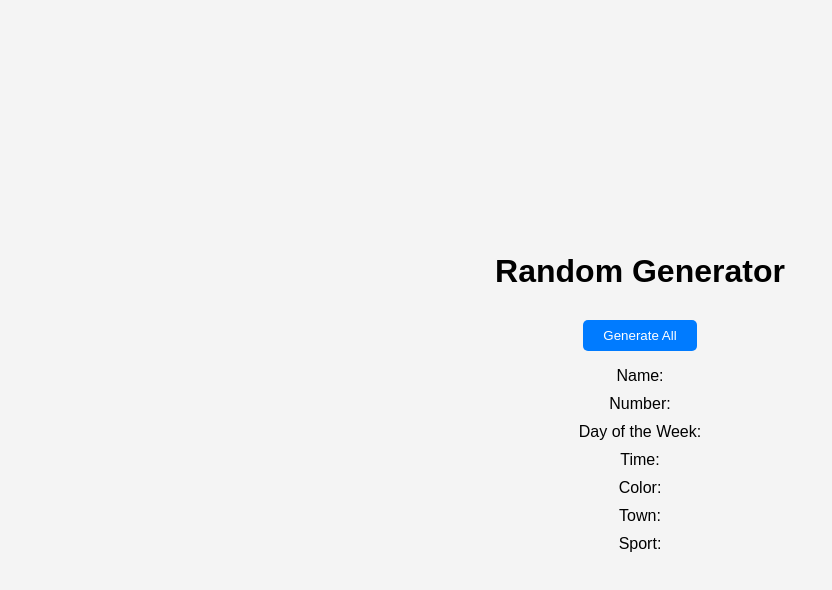
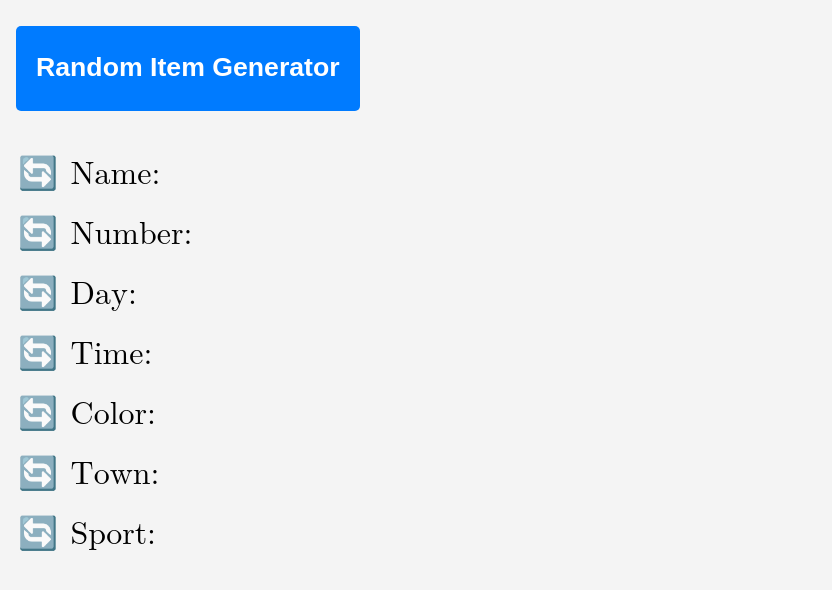
Before and after one commit to dnslp/random, a plain HTML site: page index.html in a window 1280 px wide. Shown: the whole page, without its empty margins (0-832 px from the left). Drawn offline with Linux system fonts and the light colour scheme.

Commit message:
Update index.html

```diff
--- a/index.html
+++ b/index.html
@@ -1,29 +1,34 @@
 <!DOCTYPE html>
 <html lang="en">
   <head>
-<meta charset="UTF-8">
-<meta name="viewport" content="width=device-width, initial-scale=1.0">
-<title>Random Generator</title>
+    <meta charset="UTF-8" />
+    <meta name="viewport" content="width=device-width, initial-scale=1.0" />
+    <title>Random Item Generator</title>
     <style>
       body {
-        font-family: Arial, sans-serif;
-        margin: 0;
+        font-family: math;
+        margin: 1em;
         padding: 0;
         display: flex;
-        justify-content: center;
-        align-items: center;
+        justify-content: left;
         height: 100vh;
         background-color: #f4f4f4;
       }
+      .item {
+        font-weight: 600;
+      }
       .container {
-        text-align: center;
+     text-align: left;
       }
       h1 {
         margin-bottom: 20px;
+        align-content: center;
       }
       ul {
         list-style-type: none;
         padding: 0;
+        font-size: 2em;
+        justify-content: left;
       }
       li {
         margin-bottom: 10px;
@@ -37,94 +42,201 @@
         border-radius: 5px;
         cursor: pointer;
       }
-    button:hover {
+      .refresh {
+        font-size: 1em;
+        margin-top: 10px;
+        padding: 1px 2px;
+        background-color: #f4f4f4;
+        color: white;
+        border: none;
+        border-radius: 5px;
+        cursor: pointer;
+      }
+      /* button:hover {
         background-color: #0056b3;
-    }
+      } */
     </style>
   </head>
   <body>
     <div class="container">
-    <h1>Random Generator</h1>
-    <button onclick="generateAll()">Generate All</button>
+
+      <button onclick="generateAll()"> <h1>Random Item Generator</h1></button>
       <ul>
         <li>
-            <span>Name: </span>
-            <span contenteditable="true" id="name"></span>
+          <button class="refresh" onclick="generateName()">🔄</button>
+          <span>Name:</span>
+          <span class="item" contenteditable="true" id="name"></span>
         </li>
         <li>
-            <span>Number: </span>
-            <span contenteditable="true" id="number"></span>
+          <button class="refresh" onclick="generateNumber()">🔄</button>
+          <span>Number:</span>
+          <span class="item" contenteditable="true" id="number"></span>
         </li>
         <li>
-            <span>Day of the Week: </span>
-            <span contenteditable="true" id="dayOfWeek"></span>
+          <button class="refresh" onclick="generateDayOfWeek()">🔄</button>
+          <span>Day:</span>
+          <span class="item" contenteditable="true" id="dayOfWeek"></span>
         </li>
         <li>
-            <span>Time: </span>
-            <span contenteditable="true" id="time"></span>
+          <button class="refresh" onclick="generateTime()">🔄</button>
+          <span>Time:</span>
+          <span class="item" contenteditable="true" id="time"></span>
         </li>
         <li>
-            <span>Color: </span>
-            <span contenteditable="true" id="color"></span>
+          <button class="refresh" onclick="generateColor()">🔄</button>
+          <span>Color:</span>
+          <span class="item" contenteditable="true" id="color"></span>
         </li>
         <li>
-            <span>Town: </span>
-            <span contenteditable="true" id="town"></span>
+          <button class="refresh" onclick="generateTown()">🔄</button>
+          <span>Town:</span>
+          <span class="item" contenteditable="true" id="town"></span>
         </li>
         <li>
-            <span>Sport: </span>
-            <span contenteditable="true" id="sport"></span>
+          <button class="refresh" onclick="generateSport()">🔄</button>
+          <span>Sport:</span>
+          <span class="item" contenteditable="true" id="sport"></span>
         </li>
       </ul>
     </div>
 
     <script>
+
+            function openTab(tabName) {
+        const tabs = document.getElementsByClassName("tab");
+        for (let i = 0; i < tabs.length; i++) {
+            tabs[i].classList.remove("active");
+        }
+        document.getElementById(tabName).classList.add("active");
+    }
       function generateName() {
-        const names = ['Alice', 'Bob', 'Charlie', 'David', 'Emma', 'Frank', 'Grace', 'Henry', 'Isabella', 'Jack',
-                       'James', 'John', 'William', 'Mary', 'Robert', 'Michael', 'David', 'Joseph', 'Richard', 'Patricia',
-                       'Linda', 'Barbara', 'Elizabeth', 'Jennifer', 'Maria', 'Susan', 'Margaret', 'Dorothy', 'Lisa', 'Nancy'];
-        return names[Math.floor(Math.random() * names.length)];
+        const names = [
+          'Alice',
+          'Bob',
+          'Charlie',
+          'David',
+          'Emma',
+          'Frank',
+          'Grace',
+          'Henry',
+          'Isabella',
+          'Jack',
+          'James',
+          'John',
+          'William',
+          'Mary',
+          'Robert',
+          'Michael',
+          'Joseph',
+          'Richard',
+          'Patricia',
+          'Linda',
+          'Barbara',
+          'Elizabeth',
+          'Jennifer',
+          'Maria',
+          'Susan',
+          'Margaret',
+          'Dorothy',
+          'Lisa',
+          'Nancy',
+        ];
+        document.getElementById('name').innerText =
+          names[Math.floor(Math.random() * names.length)];
       }
 
       function generateNumber() {
-        return Math.floor(Math.random() * 100) + 1;
+        document.getElementById('number').innerText =
+          Math.floor(Math.random() * 100) + 1;
       }
 
       function generateDayOfWeek() {
-        const days = ['Sunday', 'Monday', 'Tuesday', 'Wednesday', 'Thursday', 'Friday', 'Saturday'];
-        return days[Math.floor(Math.random() * days.length)];
+        const days = [
+          'Sunday',
+          'Monday',
+          'Tuesday',
+          'Wednesday',
+          'Thursday',
+          'Friday',
+          'Saturday',
+        ];
+        document.getElementById('dayOfWeek').innerText =
+          days[Math.floor(Math.random() * days.length)];
       }
 
       function generateTime() {
         const hours = Math.floor(Math.random() * 11) + 8; // Random hours between 8 and 6
         const minutes = ['00', '15', '30', '45'][Math.floor(Math.random() * 4)];
         const ampm = hours < 12 ? 'AM' : 'PM';
-        return `${hours % 12 || 12}:${minutes} ${ampm}`;
+        document.getElementById('time').innerText = `${
+          hours % 12 || 12
+        }:${minutes} ${ampm}`;
       }
 
       function generateColor() {
-        const colors = ['Red', 'Blue', 'Green', 'Yellow', 'Orange', 'Purple', 'Pink', 'Brown', 'Black', 'White'];
-        return colors[Math.floor(Math.random() * colors.length)];
+        const colors = [
+          'Red',
+          'Blue',
+          'Green',
+          'Yellow',
+          'Orange',
+          'Purple',
+          'Pink',
+          'Brown',
+          'Black',
+          'White',
+        ];
+        document.getElementById('color').innerText =
+          colors[Math.floor(Math.random() * colors.length)];
       }
 
       function generateTown() {
-        const towns = ['Albany', 'Schenectady', 'Troy', 'Clifton Park', 'Saratoga Springs', 'Colonie', 'Rensselaer', 'Guilderland', 'Latham', 'Delmar', 'East Greenbush', 'Niskayuna', 'Cohoes', 'Ballston Spa', 'Watervliet'];
-        return towns[Math.floor(Math.random() * towns.length)];
+        const towns = [
+          'Albany',
+          'Schenectady',
+          'Troy',
+          'Clifton Park',
+          'Saratoga Springs',
+          'Colonie',
+          'Rensselaer',
+          'Guilderland',
+          'Latham',
+          'Delmar',
+          'East Greenbush',
+          'Niskayuna',
+          'Cohoes',
+          'Ballston Spa',
+          'Watervliet',
+        ];
+        document.getElementById('town').innerText =
+          towns[Math.floor(Math.random() * towns.length)];
       }
 
       function generateSport() {
-        const sports = ['Football', 'Basketball', 'Baseball', 'Soccer', 'Tennis', 'Golf', 'Hockey', 'Swimming', 'Volleyball', 'Running'];
-        return sports[Math.floor(Math.random() * sports.length)];
+        const sports = [
+          'Football',
+          'Basketball',
+          'Baseball',
+          'Soccer',
+          'Tennis',
+          'Golf',
+          'Hockey',
+          'Swimming',
+          'Volleyball',
+          'Running',
+        ];
+        document.getElementById('sport').innerText =
+          sports[Math.floor(Math.random() * sports.length)];
       }
 
       function generateAll() {
-        document.getElementById('name').innerText = generateName();
-        document.getElementById('number').innerText = generateNumber();
-        document.getElementById('dayOfWeek').innerText = generateDayOfWeek();
-        document.getElementById('time').innerText = generateTime();
-        document.getElementById('color').innerText = generateColor();
-        document.getElementById('town').innerText = generateTown();
-        document.getElementById('sport').innerText = generateSport();
+        generateName();
+        generateNumber();
+        generateDayOfWeek();
+        generateTime();
+        generateColor();
+        generateTown();
+        generateSport();
       }
     </script>
   </body>
```
Lines whose indentation alone changed are shown as unchanged.
